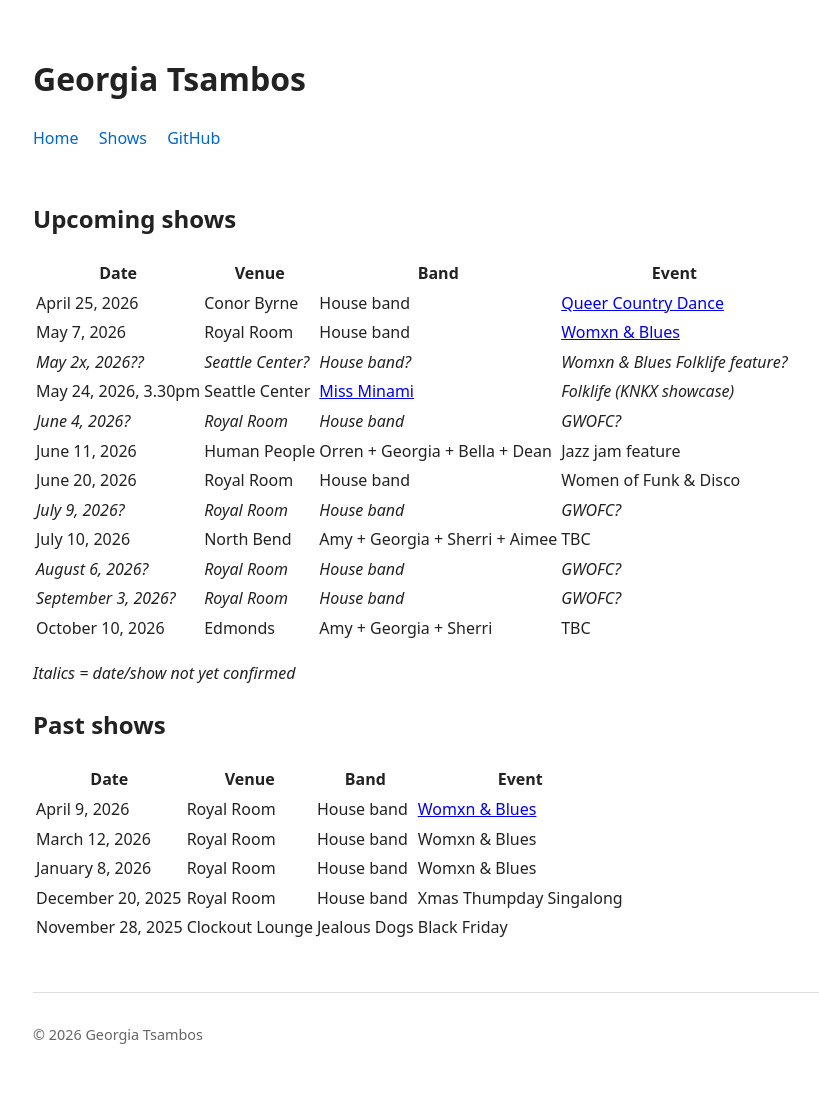
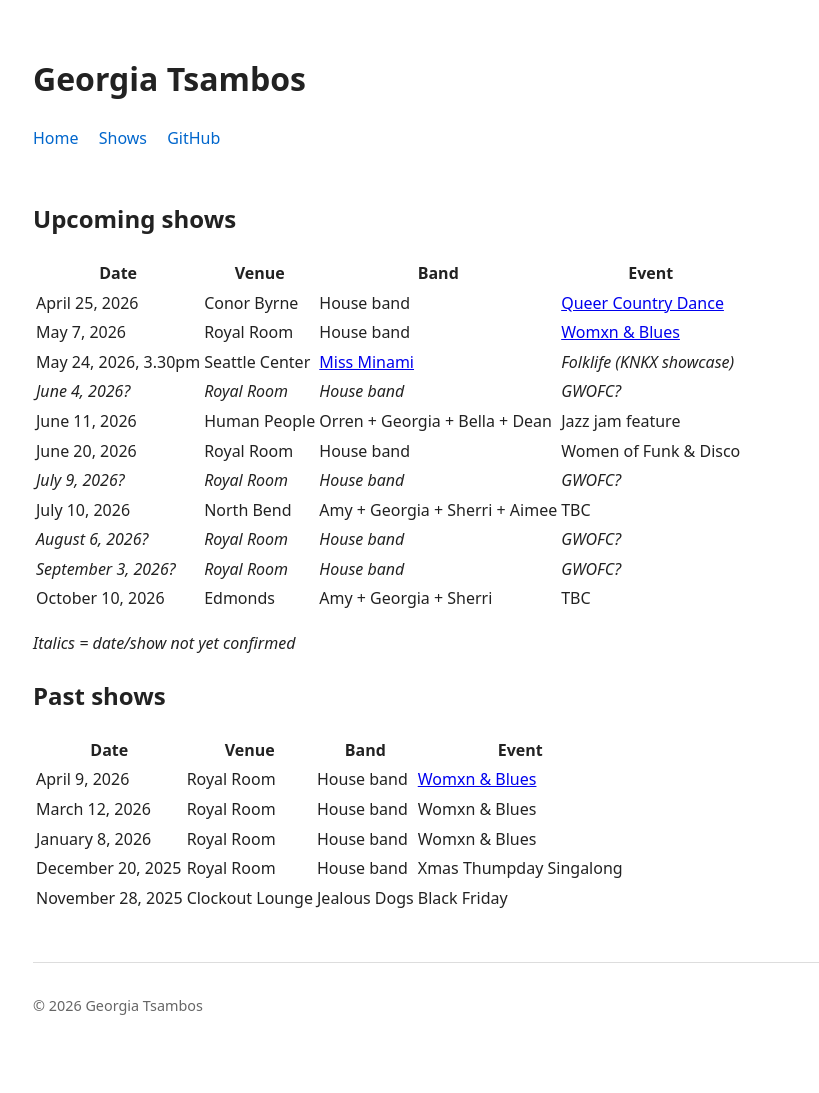
Before and after one commit to gtsambos/gtsambos.github.io, a Jekyll site: the page built from shows.md, in a window 1280 px wide. Shown: the whole page, without its empty margins (207-1026 px from the left). Built offline with Jekyll 4.4.1, drawn with Linux system fonts in a browser that asks for light colours; after the commit the page ends 1063 px from its top, so only the background shows below that.

Commit message:
No longer playing for W&B at Folklife :(

```diff
--- a/shows.md
+++ b/shows.md
@@ -9,7 +9,6 @@
 |----------------------|------------------------|----------------------------------------|-------|
 | April 25, 2026       | Conor Byrne            | House band                             | [Queer Country Dance](https://www.conorbyrnepub.com/calendar#/events/167538) |
 | May 7, 2026          | Royal Room             | House band                             | [Womxn & Blues](https://theroyalroomseattle.com/event/womxn-blues-i-knew-i-could-fly) |
-| *May 2x, 2026??*     | *Seattle Center?*      | *House band?*                          | *Womxn & Blues Folklife feature?* |
 | May 24, 2026, 3.30pm | Seattle Center         | [Miss Minami](https://missminami.com/) | *Folklife (KNKX showcase)* |
 | *June 4, 2026?*      | *Royal Room*           | *House band*                           | *GWOFC?* |
 | June 11, 2026        | Human People           | Orren + Georgia + Bella + Dean         | Jazz jam feature |
```
